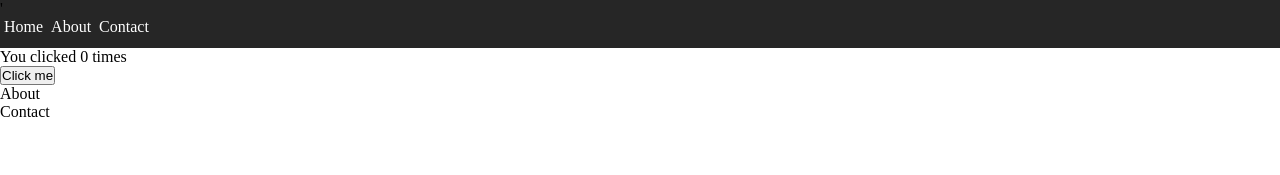
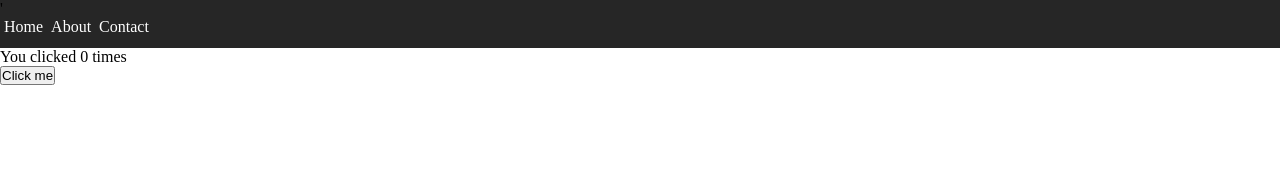
Before and after one commit to lrth06/express_react, a React (Create React App) app in the folder frontend/: page / in a window 1280 px wide. Shown: the top 175 px of the page. Built offline with nearby package versions, Linux system fonts and the light colour scheme.

Commit message:
Update App.tsx

```diff
--- a/frontend/src/App.tsx
+++ b/frontend/src/App.tsx
@@ -13,8 +13,8 @@ export default function App() {
         <Switch>
           <div>
         <Route path="/" exact component={Home} />
-        <Route path="/" exact component={About} />
-        <Route path="/" exact component={Contact} />
+        <Route path="/about" exact component={About} />
+        <Route path="/contact" exact component={Contact} />
           </div>
         </Switch>
       </Router>
```
